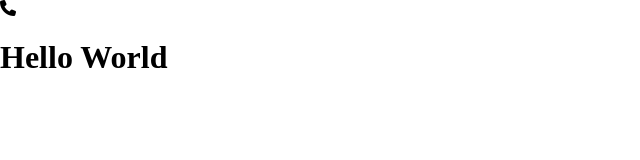
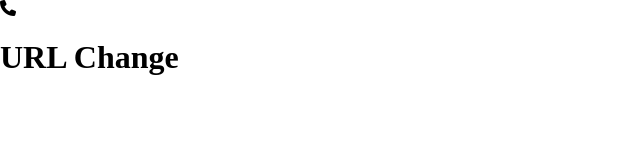
Before and after one commit to piyushkumarmaurya/quote-generator, a plain HTML site: page index.html in a window 1280 px wide. Shown: the whole page, without its empty margins (0-640 px from the left). Drawn offline with Linux system fonts and the light colour scheme.

Commit message:
url update

```diff
--- a/index.html
+++ b/index.html
@@ -18,7 +18,7 @@
   </head>
   <body>
     <i class="fa-solid fa-phone"></i>
-    <h1>Hello World</h1>
+    <h1>URL Change</h1>
     <!-- Script -->
     <script src="./script.js"></script>
   </body>
```
